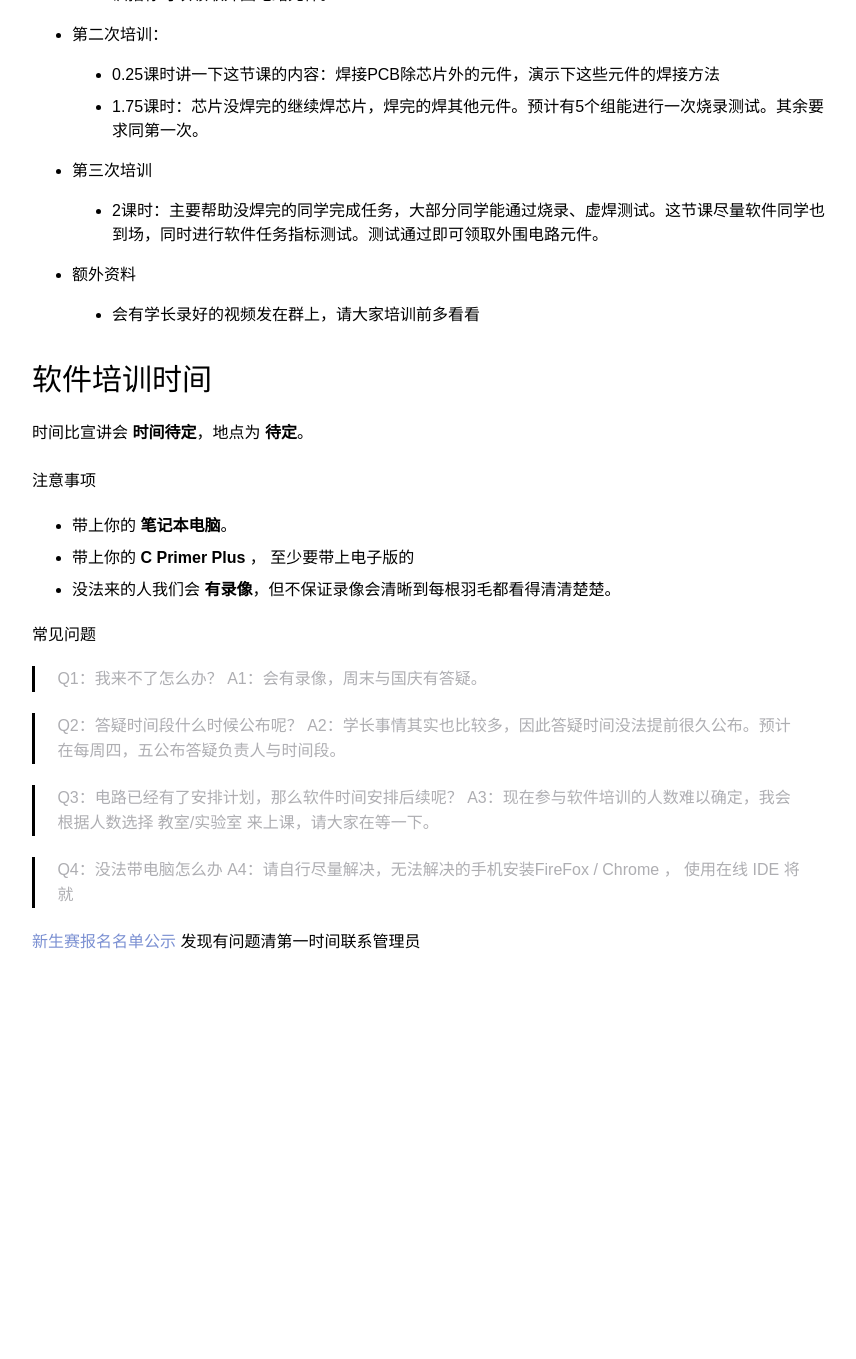
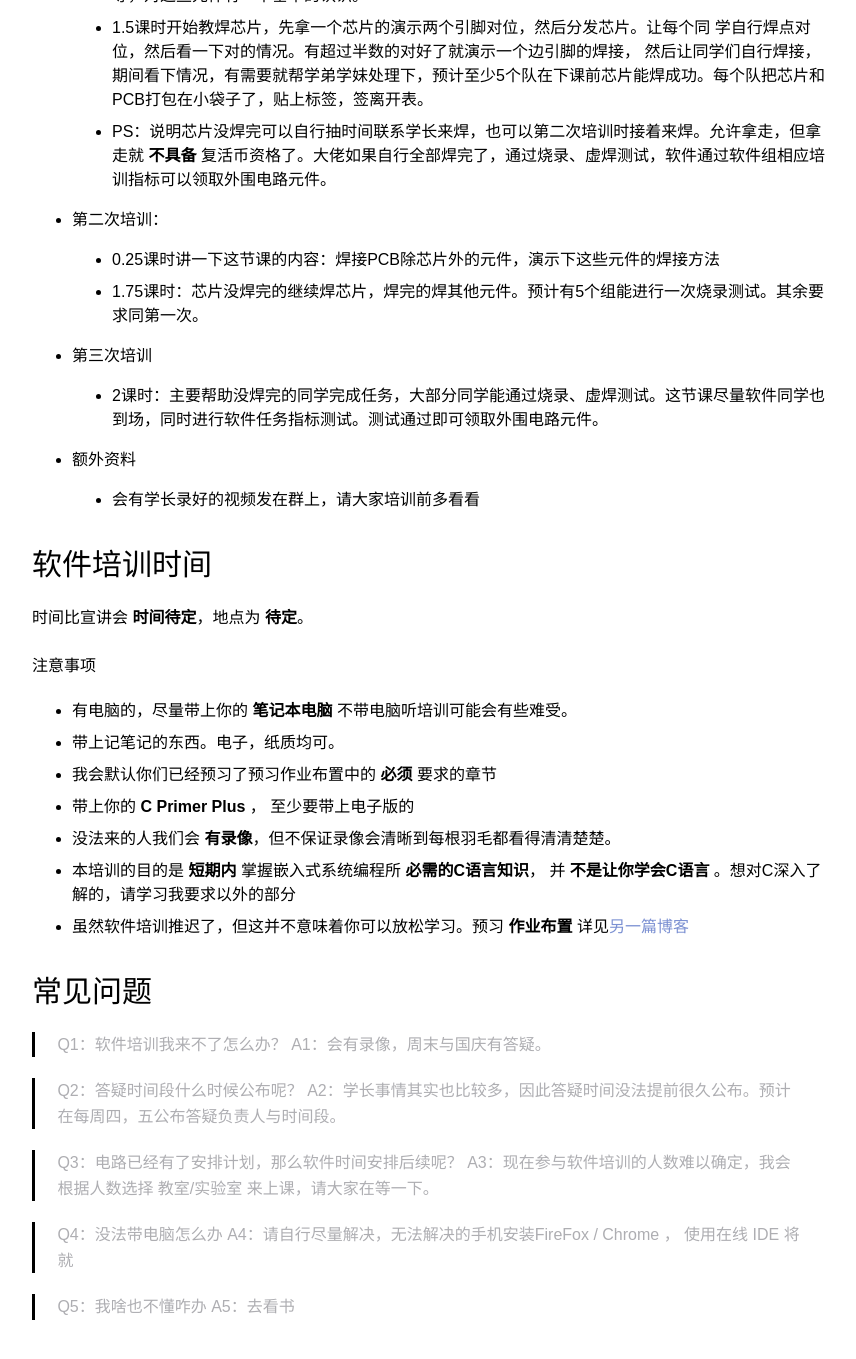
Before and after one commit to KisonHe/kisonhe.github.io, a Jekyll site: the page built from _posts/2019-09-15-SMEESA-notification.md, in a window 1280 px wide and 1400 px high, scrolled down 1813 px. Shown: the top 1359 px of the window, without its empty margins (208-1064 px from the left). Built offline with Jekyll 4.4.1, drawn with Linux system fonts in a browser that asks for light colours; before the commit the page ends 2847 px from its top, so only the background shows below that; some of the changed text lies outside the part shown.

Commit message:
New Blog, Update information

```diff
--- a/_posts/2019-09-15-SMEESA-notification.md
+++ b/_posts/2019-09-15-SMEESA-notification.md
@@ -4,16 +4,20 @@
 tags: SMEESA notification
 ---
 
+亲们。标题是链接可以点进来的。别再说你看不到全部的内容了
+
 免责声明：本博客并非由机电科协官方运营，维护是我一个人在做，因此难免出现漏掉的通知。本博客 **不对因漏看通知群造成的后果负责**，同时请发现有遗漏的同学尽快私聊我，提醒我加上漏掉的信息，谢谢。
 
 **以下信息不一定为最终版，请以群通知为标准。**
-
+- 快速跳转链接
+    - <a href="#softwareHomework">软件培训预习作业</a>
 
 ##  报名表截止日期
 
 **9 月 16 日 19:00**
 
 ## 电路培训时间计划
+> ### 因科协场地有限，无法一次接待所有人，故将大家分为三组。培训分三次，每次培训的内容是 **一样** 的。
 
 **9 月 16 日起**： 逐步投放电路培训视频
 
@@ -25,7 +29,7 @@
 
 9 月 20 日至 25 日，**周一到周五** 为 7、8 节课。**周六、周天** 上午下午 各一场. (共三次, 九组)
 
-## ! ! 该表近期可能会有大改动 请大家多看群
+### ! ! 该表近期可能会有大改动 请大家多看群
 <style type="text/css">
 .tg  {border-collapse:collapse;border-spacing:0;}
 .tg td{font-family:Arial, sans-serif;font-size:14px;padding:10px 5px;border-style:solid;border-width:1px;overflow:hidden;word-break:normal;border-color:black;}
@@ -116,18 +120,23 @@
     - 会有学长录好的视频发在群上，请大家培训前多看看
 
 ## 软件培训时间
-
+<div id="softwareHomework"></div>
 时间比宣讲会 **时间待定**，地点为 **待定**。
 
 #### 注意事项
 
-  - 带上你的 **笔记本电脑**。
+  - 有电脑的，尽量带上你的 **笔记本电脑** 不带电脑听培训可能会有些难受。
+  - 带上记笔记的东西。电子，纸质均可。
+  - 我会默认你们已经预习了预习作业布置中的 **必须** 要求的章节
   - 带上你的 **C Primer Plus** ， 至少要带上电子版的
   - 没法来的人我们会 **有录像**，但不保证录像会清晰到每根羽毛都看得清清楚楚。
+  - 本培训的目的是 **短期内** 掌握嵌入式系统编程所 **必需的C语言知识**， 并 **不是让你学会C语言** 。想对C深入了解的，请学习我要求以外的部分
+  - 虽然软件培训推迟了，但这并不意味着你可以放松学习。预习 **作业布置** 详见<a href="/software-edu-pre-homework-1">另一篇博客</a>
 
-#### 常见问题
 
-> Q1：我来不了怎么办？
+## 常见问题
+
+> Q1：软件培训我来不了怎么办？
 > A1：会有录像，周末与国庆有答疑。
 
 > Q2：答疑时间段什么时候公布呢？
@@ -139,13 +148,5 @@
 > Q4：没法带电脑怎么办
 > A4：请自行尽量解决，无法解决的手机安装FireFox / Chrome ， 使用在线 IDE 将就
 
-
-<a href="/asset/files/2019/Namelist.xlsx">新生赛报名名单公示</a> 发现有问题清第一时间联系管理员
-
-
-<!--
-## 实验室注意事项
-  - 实验室实行实名制，**进出** 实验室 **必须**登记。
-  <img src="/asset/images/2019-09/Namelist.jpg" alt="drawing" width="600"/>
-  -
--->
+> Q5：我啥也不懂咋办
+> A5：去看书
```
Also changed, not shown: _posts/2019-09-17-software-edu-pre-homework-1.md (added, +91 -0 lines), asset/images/2019-09/readbook.jpg (added), 1 other file.
